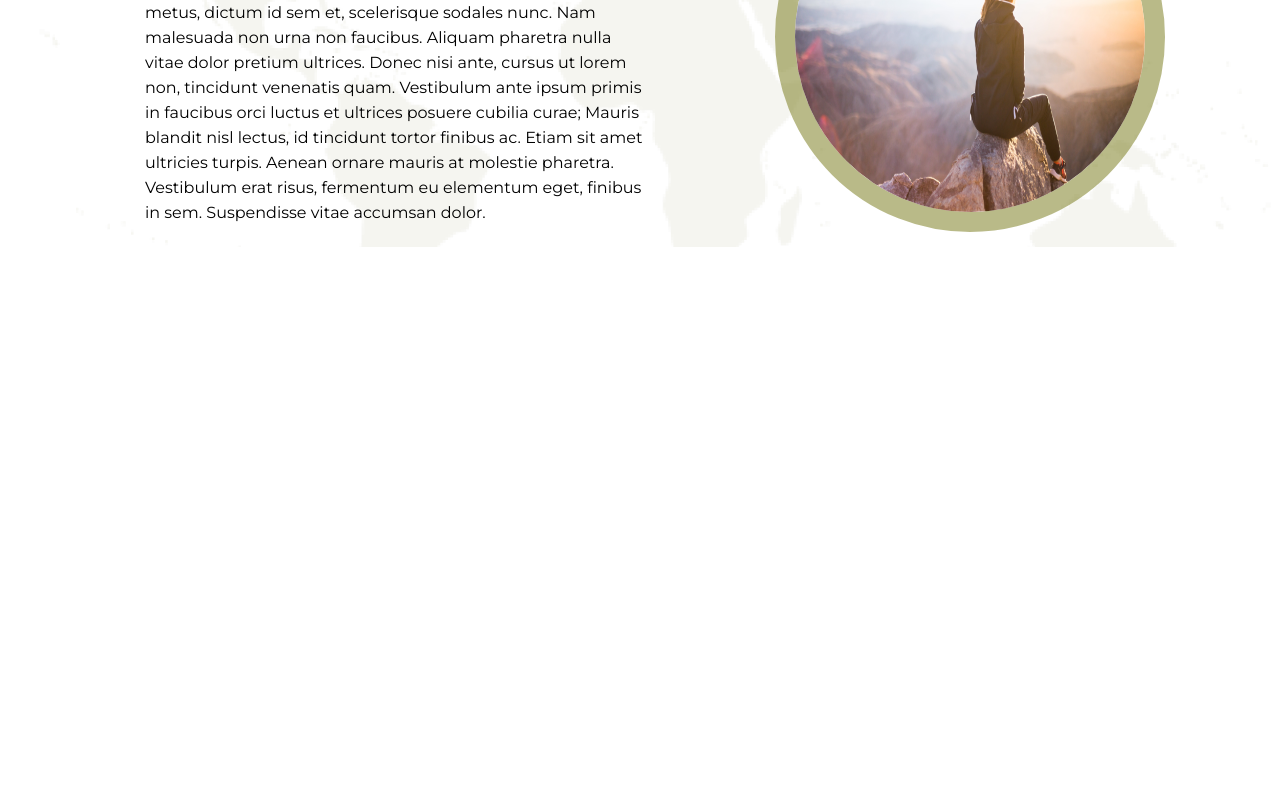
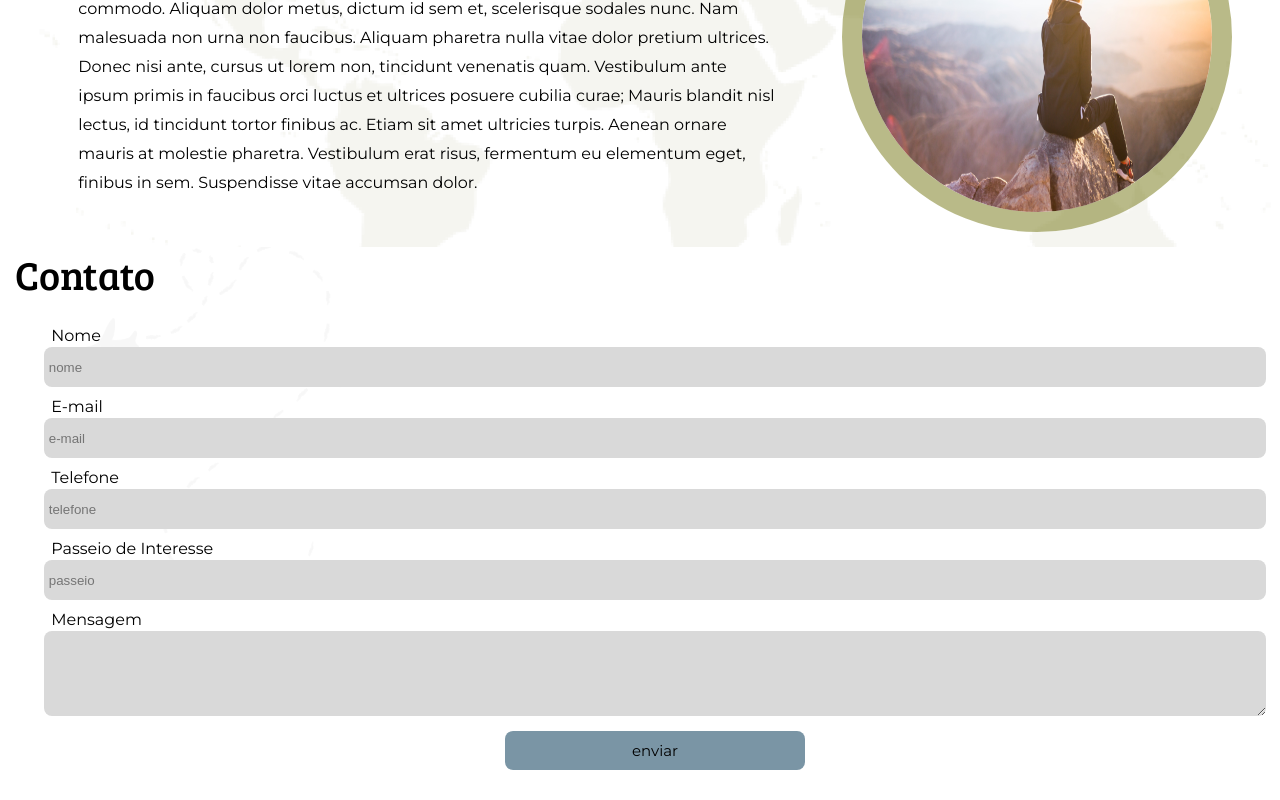
Before and after one commit to marcellecode/travel-blog-template, a React (Create React App) app: page / in a window 1280 px wide. Shown: the part 1631-2431 px from the top of the page. Before the commit the page ends 1878 px from the top, so only its background shows below. Built offline with nearby package versions, Linux system fonts and the light colour scheme.

Commit message:
feat: add contato section

```diff
--- a/src/App.js
+++ b/src/App.js
@@ -5,7 +5,7 @@ import Passeios from "./components/Passeios/Passeios";
 import paoDeAcucarImage from "./assets/img/agustin-diaz-gargiulo-7F65HDP0-E0-unsplash.jpg";
 import cityTourImage from "./assets/img/samuel-wesley-silva-Lr2K2hAbAH0-unsplash.jpg";
 import parqueLageImage from "./assets/img/ondrej-bocek-3q0YQQJMkjw-unsplash.jpg";
-import ownerBlog from "./assets/img/denys-nevozhai-z0nVqfrOqWA-unsplash.jpg"
+import ownerBlog from "./assets/img/denys-nevozhai-z0nVqfrOqWA-unsplash.jpg";
 function App() {
   return (
     <div className="App">
@@ -64,6 +64,30 @@ function App() {
           <img src={ownerBlog} alt="" />
         </div>
       </section>
+
+      <section className="contato" id="contato">
+        <h1>Contato</h1>
+        <div className="contato-content">
+          <form action="">
+            <label htmlFor="">Nome</label>
+            <input type="text" placeholder="nome" />
+
+            <label htmlFor="">E-mail</label>
+            <input type="email" placeholder="e-mail" />
+
+            <label htmlFor="">Telefone</label>
+            <input type="phone" placeholder="telefone" />
+
+            <label htmlFor="">Passeio de Interesse</label>
+            <input type="text" placeholder="passeio" />
+
+            <label htmlFor="">Mensagem</label>
+            <textarea rows="5" cols="50"></textarea>
+
+            <button>enviar</button>
+          </form>
+        </div>
+      </section>
     </div>
   );
 }
--- a/src/App.scss
+++ b/src/App.scss
@@ -46,6 +46,7 @@
     flex-direction: column;
     background-position-y: center;
     flex-wrap: wrap;
+
     h1 {
         font-family: "BreeSerif-Regular";
         font-style: normal;
@@ -65,12 +66,87 @@
             width: 350px;
             height: 350px;
             border-radius: 100%;
-            border: 20px solid rgba(131, 133, 43, 0.56);;
+            border: 20px solid rgba(131, 133, 43, 0.56);
+            ;
         }
 
         span {
-            width: 500px;
-            line-height: 25px;
+            width: 700px;
+            line-height: 29px;
         }
     }
 }
+
+.contato {
+    background-image: url("./assets/img/airplane\ fundo.png");
+    width: 100%;
+    height: 100%;
+    background-repeat: no-repeat;
+    background-size: 500px;
+    display: flex;
+    flex-direction: column;
+    flex-wrap: wrap;
+    margin-top: 0;
+    margin-bottom: 0;
+    margin-right: 0;
+    margin-left: 15px;
+
+    h1 {
+        font-family: "BreeSerif-Regular";
+        font-style: normal;
+        font-weight: 400;
+        font-size: 40px;
+        padding: 0px;
+        margin: 0px;
+        opacity: 1;
+    }
+
+    form {
+        display: flex;
+        flex-direction: column;
+        padding: 15px;
+        align-items: center;
+
+        label {
+            display: flex;
+            align-items: start;
+            text-align: left;
+            width: 97%;
+            margin-top: 10px;
+            margin-left: 5px;
+            margin-bottom: 2px;
+        }
+
+
+        input {
+            height: 30px;
+            border: none;
+            background-color: #D9D9D9;
+            border-radius: 8px;
+            padding: 5px;
+            width: 97%;
+        }
+
+        textarea {
+            border: none;
+            background-color: #D9D9D9;
+            border-radius: 8px;
+            padding: 5px;
+            width: 97%;
+        }
+
+        button {
+            display: flex;
+            justify-content: center;
+            align-items: center;
+            width: 300px;
+            margin: 15px 0px;
+            padding: 10px 0px;
+            border: none;
+            border-radius: 8px;
+            background-color: rgba(47, 89, 115, 0.64);
+            font-family: "Montserrat-Regular";
+            font-size: 15px;
+        }
+    }
+}
```
Also changed, not shown: src/assets/img/airplane fundo.png.
